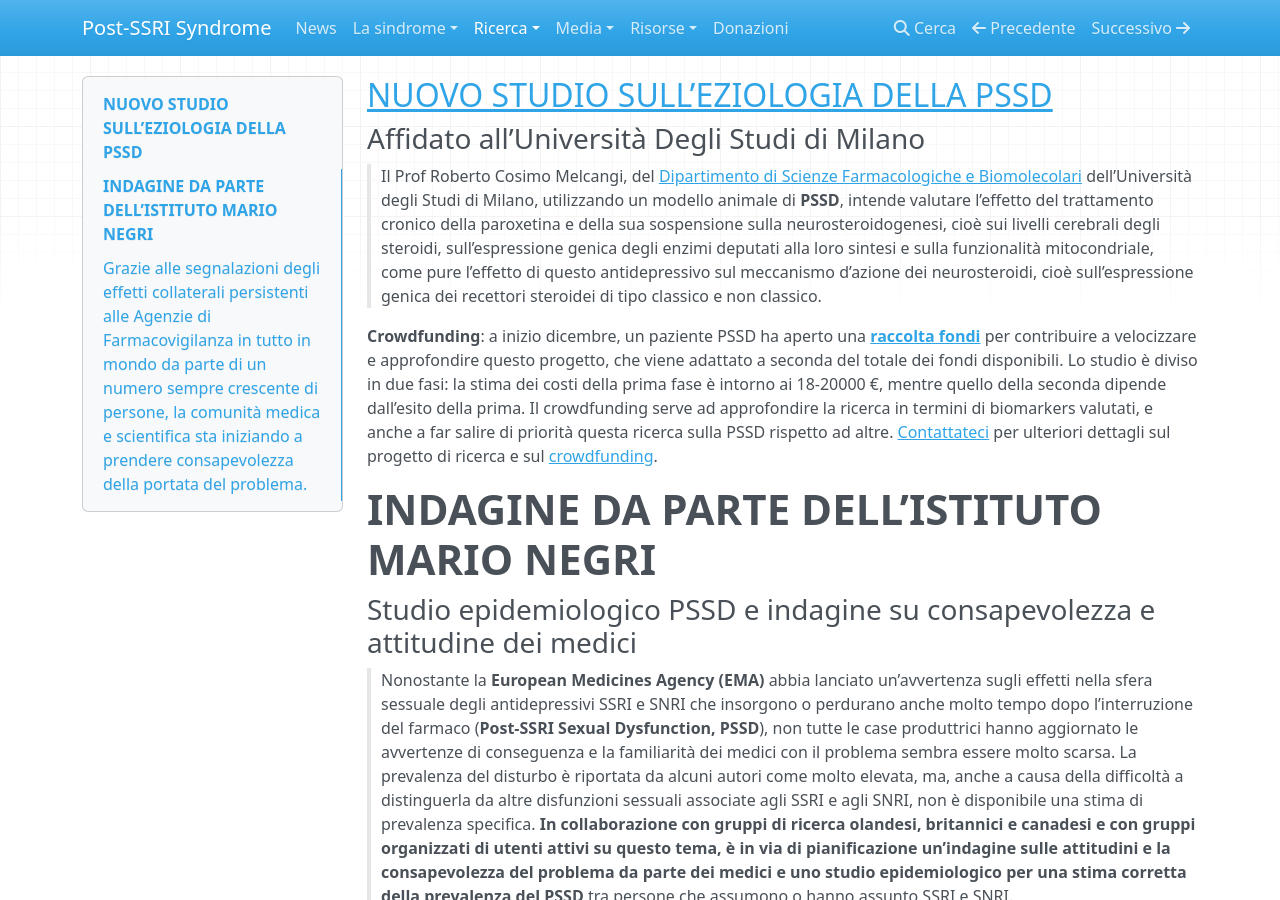
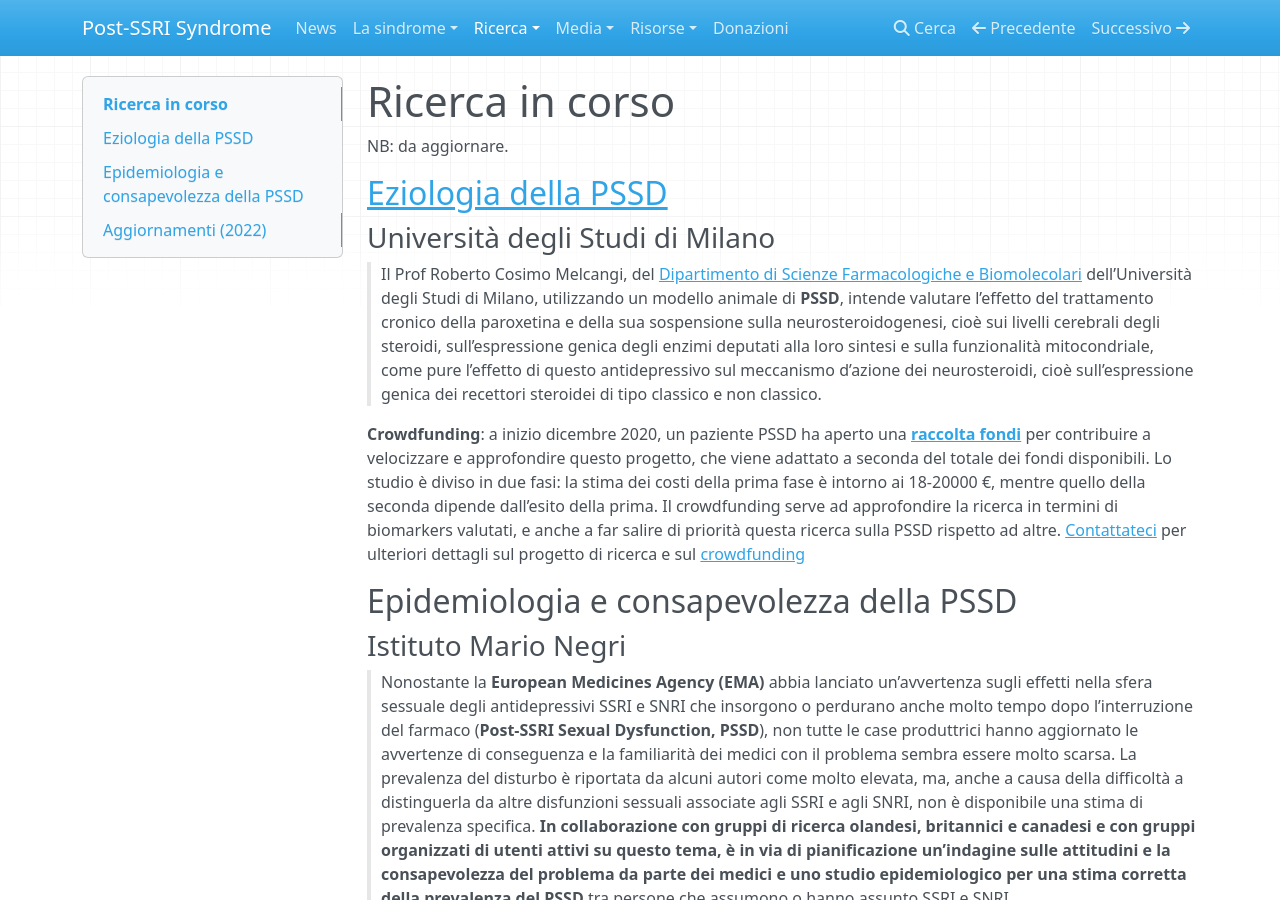
Before and after one commit to postssrisyndrome/windmill, an MkDocs documentation site: the page built from docs/ricerca/ricerca-in-corso.md, in a window 1280 px wide and 900 px high. Built offline with MkDocs 1.6.1, drawn with Linux system fonts in a browser that asks for light colours; nearby versions of some CDN libraries; some of the changed lines change nothing that is shown; some of the changed text lies outside the part shown.

Commit message:
ricerca-in-corso.md: fix formattazione e aggiornamenti
in realta' va riscritta tutta perche' deve essere sempre aggiornata, non e' una news

```diff
--- a/docs/ricerca/ricerca-in-corso.md
+++ b/docs/ricerca/ricerca-in-corso.md
@@ -1,23 +1,32 @@
----
-slug: research
-title: Ricerca
-sidebar_label: Ricerca
+# Ricerca in corso
 
----
-## [**NUOVO STUDIO SULL’EZIOLOGIA DELLA PSSD**](https://postssrisyndrome.org/melcangi-pssd-research-project-started/)
+NB: da aggiornare.
 
-### **Affidato all’Università Degli Studi di Milano**
+## [Eziologia della PSSD](../news/melcangi-il-primo-studio-sulla-pssd-e-in-corso.md)
+
+### Università degli Studi di Milano
 
 > Il Prof Roberto Cosimo Melcangi, del [Dipartimento di Scienze Farmacologiche e Biomolecolari](http://eng.disfeb.unimi.it/ecm/home/research/research-labs/laboratory-of-neuroendocrinology) dell’Università degli Studi di Milano, utilizzando un modello animale di **PSSD**, intende valutare l’effetto del trattamento cronico della paroxetina e della sua sospensione sulla neurosteroidogenesi, cioè sui livelli cerebrali degli steroidi, sull’espressione genica degli enzimi deputati alla loro sintesi e sulla funzionalità mitocondriale, come pure l’effetto di questo antidepressivo sul meccanismo d’azione dei neurosteroidi, cioè sull’espressione genica dei recettori steroidei di tipo classico e non classico.
 
-**Crowdfunding**: a inizio dicembre, un paziente PSSD ha aperto una [**raccolta fondi**](https://www.gofundme.com/f/27l8qmes5c) per contribuire a velocizzare e approfondire questo progetto, che viene adattato a seconda del totale dei fondi disponibili. Lo studio è diviso in due fasi: la stima dei costi della prima fase è intorno ai 18-20000 €, mentre quello della seconda dipende dall’esito della prima. Il crowdfunding serve ad approfondire la ricerca in termini di biomarkers valutati, e anche a far salire di priorità questa ricerca sulla PSSD rispetto ad altre. [Contattateci](https://postssrisyndrome.org/contatti/) per ulteriori dettagli sul progetto di ricerca e sul [crowdfunding](https://postssrisyndrome.org/news-fundraising-melcangi-pssd-research/).
+**Crowdfunding**: a inizio dicembre 2020, un paziente PSSD ha aperto una [**raccolta fondi**](https://www.gofundme.com/f/27l8qmes5c) per contribuire a velocizzare e approfondire questo progetto, che viene adattato a seconda del totale dei fondi disponibili. Lo studio è diviso in due fasi: la stima dei costi della prima fase è intorno ai 18-20000 €, mentre quello della seconda dipende dall’esito della prima. Il crowdfunding serve ad approfondire la ricerca in termini di biomarkers valutati, e anche a far salire di priorità questa ricerca sulla PSSD rispetto ad altre. [Contattateci](../contatti/) per ulteriori dettagli sul progetto di ricerca e sul [crowdfunding](../news/melcangi-aperto-un-fundraising-per-contribuire-alla-ricerca-sulla-pssd.md)
 
-# **INDAGINE DA PARTE DELL’ISTITUTO MARIO NEGRI**
+## Epidemiologia e consapevolezza della PSSD
 
-### **Studio epidemiologico PSSD e indagine su consapevolezza e attitudine dei medici**
+### Istituto Mario Negri
 
-> Nonostante la **European Medicines Agency (EMA)** abbia lanciato un’avvertenza sugli effetti nella sfera sessuale degli antidepressivi SSRI e SNRI che insorgono o perdurano anche molto tempo dopo l’interruzione del farmaco (**Post-SSRI Sexual Dysfunction, PSSD**), non tutte le case produttrici hanno aggiornato le avvertenze di conseguenza e la familiarità dei medici con il problema sembra essere molto scarsa. La prevalenza del disturbo è riportata da alcuni autori come molto elevata, ma, anche a causa della difficoltà a distinguerla da altre disfunzioni sessuali associate agli SSRI e agli SNRI, non è disponibile una stima di prevalenza specifica. **In collaborazione con gruppi di ricerca olandesi, britannici e canadesi e con gruppi organizzati di utenti attivi su questo tema, è in via di pianificazione un’indagine sulle attitudini e la consapevolezza del problema da parte dei medici e uno studio epidemiologico per una stima corretta della prevalenza del PSSD** tra persone che assumono o hanno assunto SSRI e SNRI.
+> Nonostante la **European Medicines Agency (EMA)** abbia lanciato un’avvertenza sugli effetti nella sfera sessuale degli antidepressivi SSRI e SNRI che insorgono o perdurano anche molto tempo dopo l’interruzione del farmaco (**Post-SSRI Sexual Dysfunction, PSSD**), non tutte le case produttrici hanno aggiornato le avvertenze di conseguenza e la familiarità dei medici con il problema sembra essere molto scarsa. La prevalenza del disturbo è riportata da alcuni autori come molto elevata, ma, anche a causa della difficoltà a distinguerla da altre disfunzioni sessuali associate agli SSRI e agli SNRI, non è disponibile una stima di prevalenza specifica.
+> **In collaborazione con gruppi di ricerca olandesi, britannici e canadesi e con gruppi organizzati di utenti attivi su questo tema, è in via di pianificazione un’indagine sulle attitudini e la consapevolezza del problema da parte dei medici e uno studio epidemiologico per una stima corretta della prevalenza del PSSD** tra persone che assumono o hanno assunto SSRI e SNRI.
+
+![Screenshot sito Mario Negri in italiano](../img/schermata-2021-08-29-alle-13-39-23.png)
 
 Fonte: [https://www.marionegri.it/laboratori/laboratorio-valutazione-della-qualita-delle-cure-e-dei-servizi-per-lanziano](https://www.marionegri.it/laboratori/laboratorio-valutazione-della-qualita-delle-cure-e-dei-servizi-per-lanziano "https://www.marionegri.it/laboratori/laboratorio-valutazione-della-qualita-delle-cure-e-dei-servizi-per-lanziano") (sezione “EFFETTI COLLATERALI DEGLI PSICOFARMACI”)
 
-## **Grazie alle** [**segnalazioni**](https://www.vigifarmaco.it/) **degli effetti collaterali persistenti alle Agenzie di Farmacovigilanza in tutto in mondo da parte di un numero sempre crescente di persone, la comunità medica e scientifica sta iniziando a prendere consapevolezza della portata del problema.**
+**Grazie alle [segnalazioni](https://www.vigifarmaco.it/) degli effetti collaterali persistenti alle Agenzie di Farmacovigilanza in tutto in mondo da parte di un numero sempre crescente di persone, la comunità medica e scientifica sta iniziando a prendere consapevolezza della portata del problema.**
+
+## Aggiornamenti (2022)
+
+Lo studio sull'eziologia ha trovato interessanti risultati, pubblicati su Psychoneuroendocrinology,
+trovando un'interazione molecolare off-target (PNMT) in comune con finasteride, nota per causare disfunzioni sessuali persistenti.
+
+Invece, lo studio epidemiologico non ha ottenuto fondi sufficienti per iniziare, e
+il questionario sulla consapevolezza della disfunzione sessuale post-SSRI non ha ottenuto un numero sufficiente di risposte da parte dei medici.
```
